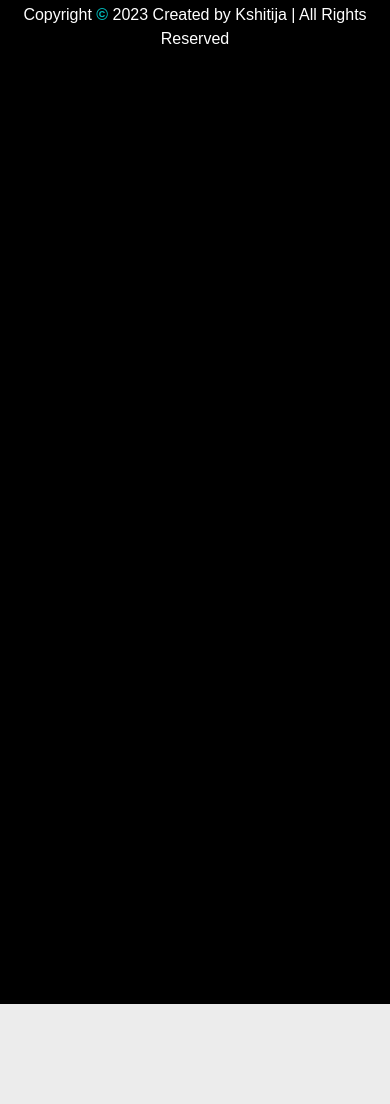
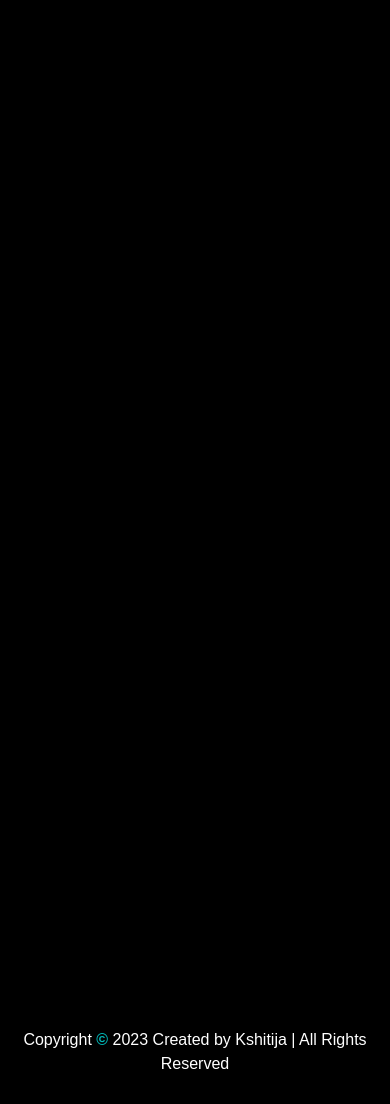
Before and after one commit to kshitu-jain/Portfolio, a plain HTML site: page index2.html in a window 390 px wide. Shown: the part 2046-3150 px from the top of the page. Before the commit the page ends 3050 px from the top, so only its background shows below. Drawn offline with nearby package versions, Linux system fonts and the light colour scheme.

Commit message:
updated4

```diff
--- a/index2.html
+++ b/index2.html
@@ -263,15 +263,15 @@
                 </article>
               </div>
             </section>
-            <div class="copyright bg-black d-lg-none">
+            <!-- <div class="copyright bg-black d-lg-none">
               <p class="text-center mb-0">
                 Copyright <span>&copy;</span> 2023 Created by Kshitija | All Rights Reserved
               </p>
-            </div>
+            </div> -->
           </div>
         </div>
 
-        <div class="copyright bg-black d-lg-block d-none">
+        <div class="copyright bg-black">
           <p class="text-center mb-0 pt-4">
             Copyright <span>&copy;</span> 2023 Created by Kshitija | All Rights Reserved
           </p>
```
Also changed, not shown: index.html (+3 -3 lines), index3.html (+3 -3 lines).
